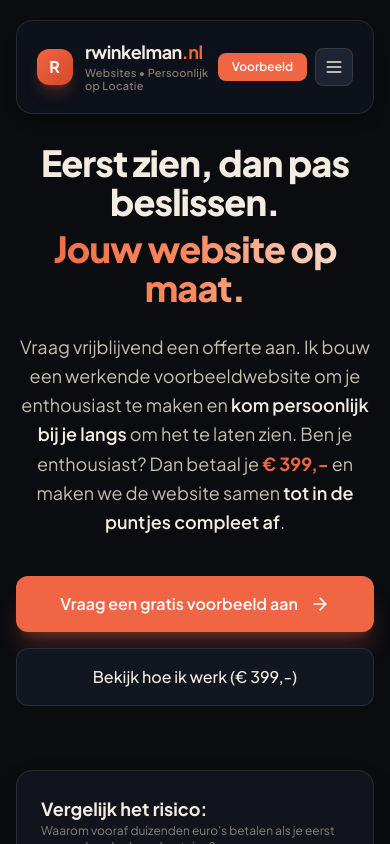
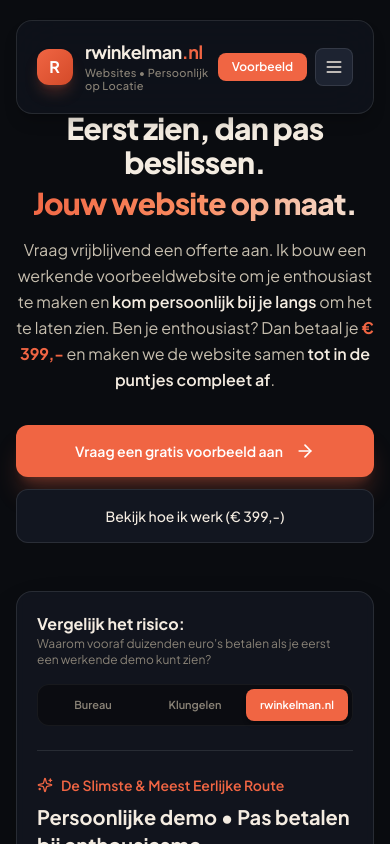
Before and after one commit to rubenwinkelman/rwinkelman, a React (Vite) app: page / in a window 390 px wide. Shown: the top 844 px of the page. Built offline with nearby package versions, Linux system fonts and the light colour scheme.

Commit message:
fix(mobile): optimize text loading, disable opacity hiding on mobile, and refine tab layout

```diff
--- a/src/components/ContactSection.jsx
+++ b/src/components/ContactSection.jsx
@@ -21,6 +21,9 @@ export default function ContactSection() {
   const [submitted, setSubmitted] = useState(false);
 
   useGSAP(() => {
+    const mm = gsap.matchMedia();
+
+    mm.add("(min-width: 768px)", () => {
       // Header entrance
       gsap.fromTo(
         '.contact-header',
@@ -35,7 +38,7 @@ export default function ContactSection() {
             start: 'top 85%',
             once: true
           },
-        clearProps: 'transform'
+          clearProps: 'all'
         }
       );
 
@@ -53,7 +56,7 @@ export default function ContactSection() {
             start: 'top 80%',
             once: true
           },
-        clearProps: 'transform'
+          clearProps: 'all'
         }
       );
 
@@ -72,9 +75,12 @@ export default function ContactSection() {
             start: 'top 80%',
             once: true
           },
-        clearProps: 'transform'
+          clearProps: 'all'
         }
       );
+    });
+
+    return () => mm.revert();
   }, { scope: containerRef });
 
   const handleSubmit = async (e) => {
--- a/src/components/Hero.jsx
+++ b/src/components/Hero.jsx
@@ -30,38 +30,45 @@ export default function Hero() {
       ease: 'sine.inOut'
     });
 
-    // 2. Coordinated entrance sequence on mount
+    // 2. Coordinated entrance on desktop (>=768px)
+    // On mobile (<768px), keep text 100% visible immediately without opacity delays
+    const mm = gsap.matchMedia();
+
+    mm.add("(min-width: 768px)", () => {
       const tl = gsap.timeline({ defaults: { ease: 'power3.out' } });
 
       tl.fromTo(
         '.hero-title',
         { opacity: 0, y: 35 },
-      { opacity: 1, y: 0, duration: 0.9 }
+        { opacity: 1, y: 0, duration: 0.8, clearProps: 'all' }
       )
         .fromTo(
           '.hero-desc',
           { opacity: 0, y: 25 },
-        { opacity: 1, y: 0, duration: 0.8 },
-        '-=0.6'
+          { opacity: 1, y: 0, duration: 0.7, clearProps: 'all' },
+          '-=0.5'
         )
         .fromTo(
           '.hero-btn',
           { opacity: 0, y: 20 },
-        { opacity: 1, y: 0, stagger: 0.12, duration: 0.6 },
-        '-=0.5'
+          { opacity: 1, y: 0, stagger: 0.1, duration: 0.5, clearProps: 'all' },
+          '-=0.4'
         )
         .fromTo(
           '.hero-card',
           { opacity: 0, y: 30, scale: 0.98 },
-        { opacity: 1, y: 0, scale: 1, duration: 0.8, clearProps: 'all' },
-        '-=0.4'
+          { opacity: 1, y: 0, scale: 1, duration: 0.7, clearProps: 'all' },
+          '-=0.3'
         )
         .fromTo(
           '.hero-stat',
           { opacity: 0, y: 20 },
-        { opacity: 1, y: 0, stagger: 0.08, duration: 0.6, clearProps: 'all' },
-        '-=0.5'
+          { opacity: 1, y: 0, stagger: 0.08, duration: 0.5, clearProps: 'all' },
+          '-=0.4'
         );
+    });
+
+    return () => mm.revert();
   }, { scope: heroRef });
 
   // 3. Smooth tab transition
@@ -71,57 +78,57 @@ export default function Hero() {
     if (tabContentRef.current) {
       gsap.fromTo(
         tabContentRef.current,
-        { opacity: 0.4, y: 8 },
-        { opacity: 1, y: 0, duration: 0.35, ease: 'power2.out' }
+        { opacity: 0.5, y: 4 },
+        { opacity: 1, y: 0, duration: 0.25, ease: 'power2.out', clearProps: 'all' }
       );
     }
     setActiveTab(newTab);
   };
 
   return (
-    <section ref={heroRef} className="relative pt-36 pb-24 md:pt-44 md:pb-32 overflow-hidden">
+    <section ref={heroRef} className="relative pt-28 pb-20 md:pt-44 md:pb-32 overflow-hidden">
       {/* Warm Ambient Animated Glows */}
       <div className="hero-glow-1 absolute top-1/4 left-1/2 -translate-x-1/2 -translate-y-1/2 w-[600px] h-[350px] bg-gradient-to-br from-brand-accent/20 via-brand-accent/5 to-transparent blur-[120px] pointer-events-none -z-10" />
       <div className="hero-glow-2 absolute top-1/3 right-10 w-[300px] h-[300px] bg-brand-sand/5 blur-[100px] pointer-events-none -z-10" />
 
       <div className="max-w-7xl mx-auto px-4 md:px-8">
         {/* Main Headline */}
-        <div className="text-center max-w-4xl mx-auto mb-10">
-          <h1 className="hero-title text-4xl sm:text-5xl md:text-6xl lg:text-7xl font-extrabold tracking-tight text-brand-sand leading-[1.08] mb-6">
+        <div className="text-center max-w-4xl mx-auto mb-8 sm:mb-10">
+          <h1 className="hero-title text-3xl sm:text-5xl md:text-6xl lg:text-7xl font-extrabold tracking-tight text-brand-sand leading-[1.12] sm:leading-[1.08] mb-4 sm:mb-6">
             Eerst zien, dan pas beslissen.
             <span className="block mt-2 text-transparent bg-clip-text bg-gradient-to-r from-brand-accent via-[#FA8B60] to-brand-sand">
               Jouw website op maat.
             </span>
           </h1>
 
-          <p className="hero-desc text-lg md:text-xl text-brand-sandMuted leading-relaxed max-w-2xl mx-auto font-normal">
+          <p className="hero-desc text-base sm:text-lg md:text-xl text-brand-sandMuted leading-relaxed max-w-2xl mx-auto font-normal">
             Vraag vrijblijvend een offerte aan. Ik bouw een werkende voorbeeldwebsite om je enthousiast te maken en <span className="text-brand-sand font-semibold">kom persoonlijk bij je langs</span> om het te laten zien. Ben je enthousiast? Dan betaal je <span className="text-brand-accent font-bold">€ 399,-</span> en maken we de website samen <span className="text-brand-sand font-semibold">tot in de puntjes compleet af</span>.
           </p>
         </div>
 
         {/* Action Buttons */}
-        <div className="flex flex-col sm:flex-row items-center justify-center gap-4 mb-16">
+        <div className="flex flex-col sm:flex-row items-center justify-center gap-3 sm:gap-4 mb-12 sm:mb-16">
           <a
             href="#contact"
-            className="hero-btn w-full sm:w-auto flex items-center justify-center gap-3 px-8 py-4 rounded-xl bg-brand-accent hover:bg-brand-accentHover text-white font-semibold text-base transition-all duration-200 shadow-xl shadow-brand-accent/25 hover:shadow-brand-accent/40 active:scale-95 group"
+            className="hero-btn w-full sm:w-auto flex items-center justify-center gap-3 px-8 py-4 rounded-xl bg-brand-accent hover:bg-brand-accentHover text-white font-semibold text-sm sm:text-base transition-all duration-200 shadow-xl shadow-brand-accent/25 hover:shadow-brand-accent/40 active:scale-95 group"
           >
             <span>Vraag een gratis voorbeeld aan</span>
             <ArrowRight className="w-5 h-5 group-hover:translate-x-1 transition-transform" />
           </a>
           <a
             href="#werkwijze"
-            className="hero-btn w-full sm:w-auto flex items-center justify-center gap-2 px-8 py-4 rounded-xl bg-brand-surface hover:bg-brand-elevated border border-white/10 text-brand-sand font-medium text-base transition-all duration-200 hover:border-white/20"
+            className="hero-btn w-full sm:w-auto flex items-center justify-center gap-2 px-8 py-4 rounded-xl bg-brand-surface hover:bg-brand-elevated border border-white/10 text-brand-sand font-medium text-sm sm:text-base transition-all duration-200 hover:border-white/20"
           >
             <span>Bekijk hoe ik werk (€ 399,-)</span>
           </a>
         </div>
 
         {/* Interactive Comparison Component */}
-        <div className="hero-card max-w-4xl mx-auto bg-brand-surface/90 border border-white/10 rounded-2xl p-6 md:p-8 shadow-2xl backdrop-blur-sm">
+        <div className="hero-card max-w-4xl mx-auto bg-brand-surface/90 border border-white/10 rounded-2xl p-5 sm:p-6 md:p-8 shadow-2xl backdrop-blur-sm">
           {/* Segmented Switcher */}
           <div className="flex flex-col sm:flex-row items-center justify-between gap-4 pb-6 border-b border-white/10">
             <div>
-              <h2 className="text-lg font-bold text-brand-sand">
+              <h2 className="text-base sm:text-lg font-bold text-brand-sand">
                 Vergelijk het risico:
               </h2>
               <p className="text-xs text-brand-sandDim">
@@ -130,33 +137,33 @@ export default function Hero() {
             </div>
 
             {/* Custom Tab Selector */}
-            <div className="grid grid-cols-3 p-1.5 rounded-xl bg-brand-dark/80 border border-white/5 w-full sm:w-auto">
+            <div className="grid grid-cols-3 p-1 rounded-xl bg-brand-dark/80 border border-white/5 w-full sm:w-auto text-center">
               <button
                 type="button"
                 onClick={() => handleTabChange('traditioneel')}
-                className={`px-3 py-2 rounded-lg text-xs font-semibold transition-all duration-200 ${
+                className={`px-2 sm:px-3 py-2 rounded-lg text-[11px] sm:text-xs font-semibold transition-all duration-200 ${
                   activeTab === 'traditioneel'
                     ? 'bg-brand-elevated text-white shadow-sm'
                     : 'text-brand-sandDim hover:text-brand-sand'
                 }`}
               >
-                Traditioneel Bureau
+                <span className="hidden sm:inline">Traditioneel </span>Bureau
               </button>
               <button
                 type="button"
                 onClick={() => handleTabChange('zelf')}
-                className={`px-3 py-2 rounded-lg text-xs font-semibold transition-all duration-200 ${
+                className={`px-2 sm:px-3 py-2 rounded-lg text-[11px] sm:text-xs font-semibold transition-all duration-200 ${
                   activeTab === 'zelf'
                     ? 'bg-brand-elevated text-white shadow-sm'
                     : 'text-brand-sandDim hover:text-brand-sand'
                 }`}
               >
-                Zelf Klungelen
+                <span className="hidden sm:inline">Zelf </span>Klungelen
               </button>
               <button
                 type="button"
                 onClick={() => handleTabChange('rwinkelman')}
-                className={`px-3 py-2 rounded-lg text-xs font-semibold transition-all duration-200 ${
+                className={`px-2 sm:px-3 py-2 rounded-lg text-[11px] sm:text-xs font-semibold transition-all duration-200 ${
                   activeTab === 'rwinkelman'
                     ? 'bg-brand-accent text-white shadow-md'
                     : 'text-brand-sandDim hover:text-brand-sand'
--- a/src/components/PricingSection.jsx
+++ b/src/components/PricingSection.jsx
@@ -10,6 +10,9 @@ export default function PricingSection() {
   const containerRef = useRef(null);
 
   useGSAP(() => {
+    const mm = gsap.matchMedia();
+
+    mm.add("(min-width: 768px)", () => {
       // Header entrance
       gsap.fromTo(
         '.pricing-header',
@@ -24,7 +27,7 @@ export default function PricingSection() {
             start: 'top 85%',
             once: true
           },
-        clearProps: 'transform'
+          clearProps: 'all'
         }
       );
 
@@ -44,7 +47,7 @@ export default function PricingSection() {
             start: 'top 80%',
             once: true
           },
-        clearProps: 'transform'
+          clearProps: 'all'
         }
       );
 
@@ -62,9 +65,12 @@ export default function PricingSection() {
             start: 'top 90%',
             once: true
           },
-        clearProps: 'transform'
+          clearProps: 'all'
         }
       );
+    });
+
+    return () => mm.revert();
   }, { scope: containerRef });
 
   return (
--- a/src/components/Workflow.jsx
+++ b/src/components/Workflow.jsx
@@ -10,6 +10,9 @@ export default function Workflow() {
   const containerRef = useRef(null);
 
   useGSAP(() => {
+    const mm = gsap.matchMedia();
+
+    mm.add("(min-width: 768px)", () => {
       // Header entrance
       gsap.fromTo(
         '.workflow-header',
@@ -24,7 +27,7 @@ export default function Workflow() {
             start: 'top 85%',
             once: true
           },
-        clearProps: 'transform'
+          clearProps: 'all'
         }
       );
 
@@ -44,7 +47,7 @@ export default function Workflow() {
             start: 'top 80%',
             once: true
           },
-        clearProps: 'transform'
+          clearProps: 'all'
         }
       );
 
@@ -62,9 +65,12 @@ export default function Workflow() {
             start: 'top 90%',
             once: true
           },
-        clearProps: 'transform'
+          clearProps: 'all'
         }
       );
+    });
+
+    return () => mm.revert();
   }, { scope: containerRef });
 
   const steps = [
```
Also changed, not shown: src/components/FAQSection.jsx (+9 -3 lines), src/components/Philosophy.jsx (+11 -5 lines), src/components/ShowcaseConcepts.jsx (+10 -4 lines). Lines whose indentation alone changed are shown as unchanged.
